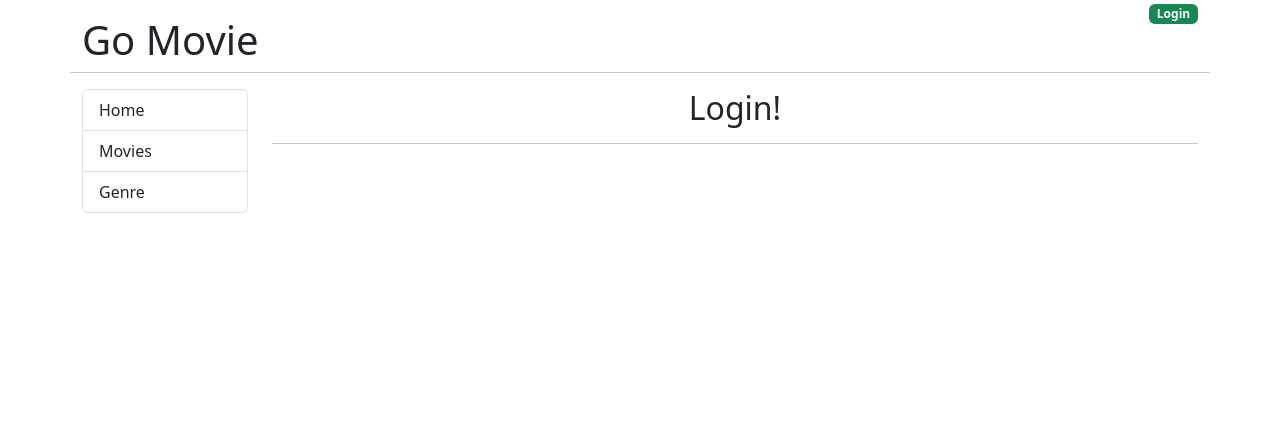
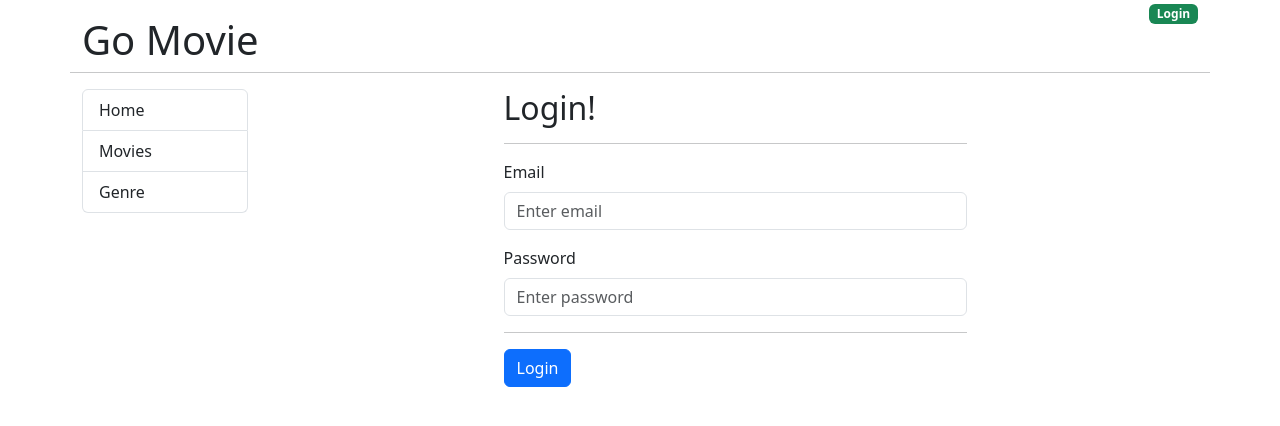
Before and after one commit to Guiziin227/go-watch, a React (Vite) app in the folder go-watch-front/go-watch/: page /login in a window 1280 px wide. Shown: the top 426 px of the page. Built offline with nearby package versions, Linux system fonts and the light colour scheme.

Commit message:
feat: login page

```diff
--- a/go-watch-front/go-watch/src/components/Login.jsx
+++ b/go-watch-front/go-watch/src/components/Login.jsx
@@ -1,8 +1,44 @@
+import { useState } from 'react'
+import Input from './form/Input'
+
 export default function Login() {
+  const [email, setEmail] = useState('')
+  const [password, setPassword] = useState('')
+
+  const handleSubmit = (e) => {
+    e.preventDefault()
+  }
+
   return (
-    <div className="text-center">
+    <div className="col-md-6 offset-md-3">
       <h2>Login!</h2>
       <hr />
+
+      <form onSubmit={handleSubmit}>
+        <Input
+          title="Email"
+          type="email"
+          className="form-control"
+          name="email"
+          autoComplete="email-new"
+          placeholder="Enter email"
+          onChange={(e) => setEmail(e.target.value)}
+        />
+
+        <Input
+          title="Password"
+          type="password"
+          className="form-control"
+          name="password"
+          autoComplete="password-new"
+          placeholder="Enter password"
+          onChange={(e) => setPassword(e.target.value)}
+        />
+
+        <hr />
+
+        <input type="submit" className="btn btn-primary" value="Login" />
+      </form>
     </div>
   )
 }
```
